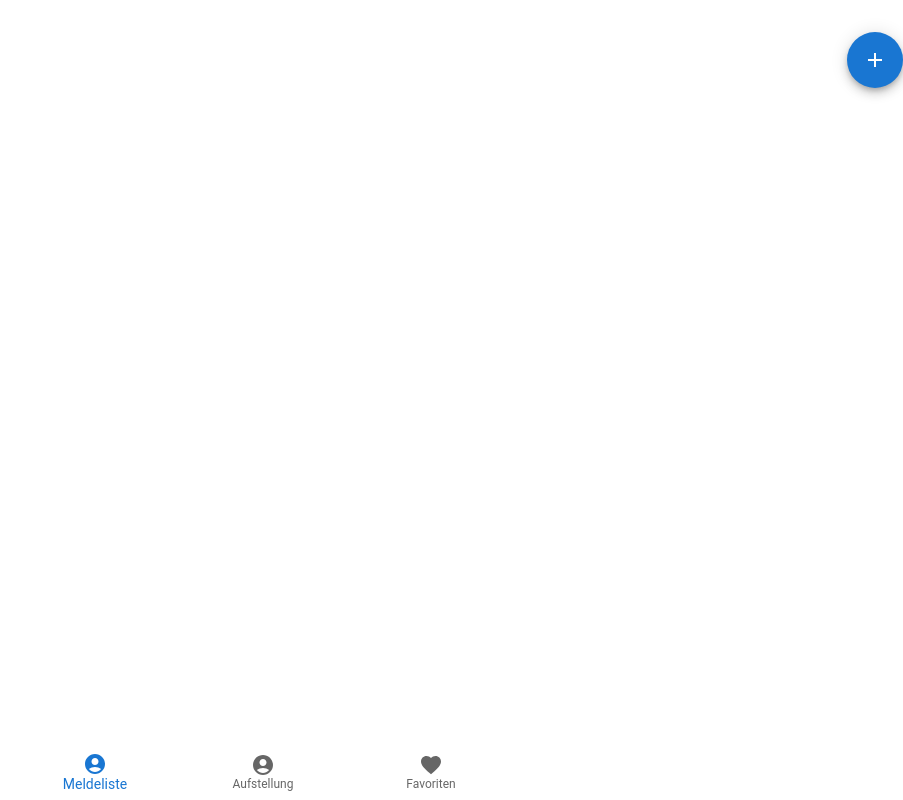
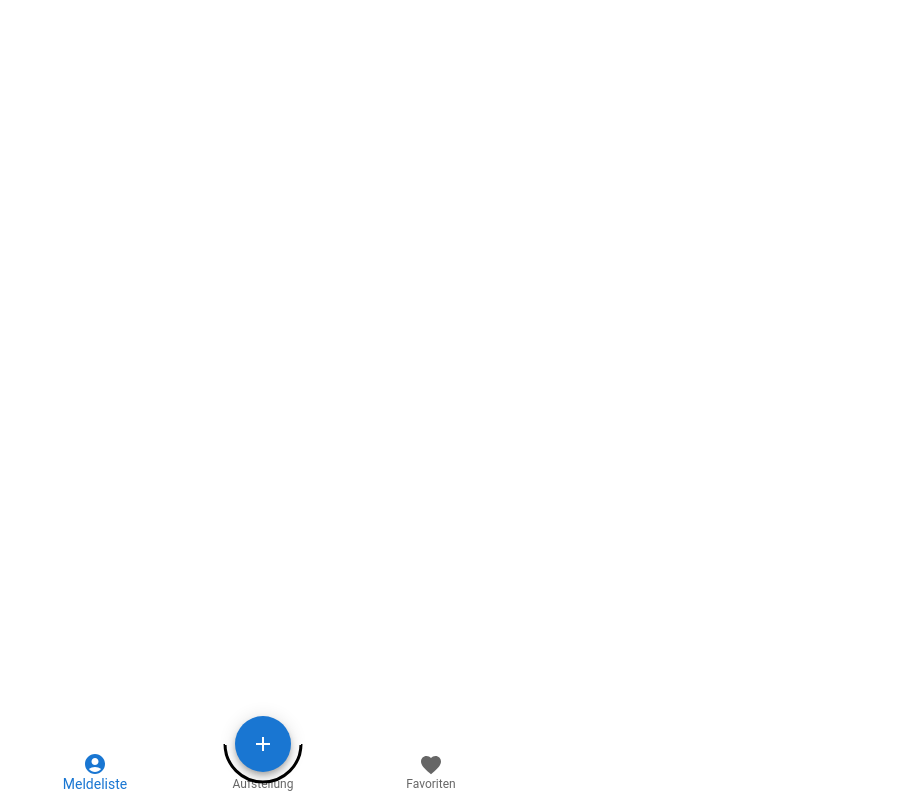
Before and after one commit to philib/DoublesUp, a Next.js app: page / in a window 1280 px wide. Shown: the whole page, without its empty margins (377-1280 px from the left). Built offline with nearby package versions, Linux system fonts and the light colour scheme.

Commit message:
re-style add button

```diff
--- a/app/Meldeliste/Meldeliste.tsx
+++ b/app/Meldeliste/Meldeliste.tsx
@@ -1,15 +1,11 @@
 import { PlayerCard } from './PlayerCard';
-import AddIcon from '@mui/icons-material/Add';
 import {
   Button,
-  Card,
-  CardContent,
   Dialog,
   DialogActions,
   DialogContent,
   DialogTitle,
   Fab,
-  Grid,
   TextField,
 } from '@mui/material';
 import React, { useEffect, useRef, useState } from 'react';
@@ -18,6 +14,7 @@ import { PlayerId } from '../RegistrationList';
 import { SortableList } from '../SortableList/SortableList';
 
 import SportsTennisIcon from '@mui/icons-material/SportsTennis';
+import AddIcon from '@mui/icons-material/Add';
 import { theme } from '../theme';
 export interface MeldelistePlayer {
   id: PlayerId;
@@ -178,11 +175,18 @@ export const Meldeliste: React.FunctionComponent<MeldelisteProps> = ({
     onPlayerListModified(players.sort((a, b) => a.rank - b.rank));
   }, [players]);
   return (
-    <>
+    <div
+      id="#meldeliste"
+      style={{
+        height: '100%',
+        display: 'flex',
+        flexDirection: 'column',
+        alignItems: 'center',
+      }}
+    >
       {editDialog}
       {addDialog}
-      <Grid container spacing={2}>
-        <Grid item container xs={12}>
+      <div style={{ flex: 1, width: '100%', overflow: 'auto' }}>
         <SortableList
           cards={players.map((player) => ({
             id: player.id.value,
@@ -207,10 +211,41 @@ export const Meldeliste: React.FunctionComponent<MeldelisteProps> = ({
             sortPlayer(dragIndex + 1, hoverIndex + 1);
           }}
         />
-        </Grid>
-        <Grid item container justifyContent="flex-end" alignItems="flex-end">
-          <>
+      </div>
+      <div
+        style={{
+          height: '0px',
+        }}
+      >
+        <svg
+          width={80}
+          height={80}
+          style={{
+            zIndex: 1049,
+            position: 'absolute',
+            transform: 'translate(-50%, -50%)',
+          }}
+        >
+          <path
+            d="M2,40 A8,8 0 0 0 78 40"
+            fill={theme.palette.background.default}
+            stroke={theme.palette.secondary.main}
+            strokeWidth={3}
+          />
+          <rect
+            width={76}
+            height={3}
+            x={2}
+            y={38}
+            fill={theme.palette.background.default}
+          />
+        </svg>
         <Fab
+          style={{
+            position: 'absolute',
+            transform: 'translate(-50%, -50%)',
+            borderRadius: '50%',
+          }}
           color="primary"
           aria-label="add"
           onClick={() => {
@@ -219,9 +254,7 @@ export const Meldeliste: React.FunctionComponent<MeldelisteProps> = ({
         >
           <AddIcon />
         </Fab>
-          </>
-        </Grid>
-      </Grid>
-    </>
+      </div>
+    </div>
   );
 };
--- a/package.json
+++ b/package.json
@@ -31,6 +31,7 @@
     "react": "18.2.0",
     "react-beautiful-dnd": "^13.1.1",
     "react-dom": "18.2.0",
+    "styled-components": "^6.1.8",
     "typescript": "5.1.3",
     "uuid": "^9.0.1"
   },
```
Also changed, not shown: app/Navigator/Navigator.tsx (+20 -6 lines), 2 other files (tests, documents, lock files or other folders). Lines whose indentation alone changed are shown as unchanged.
